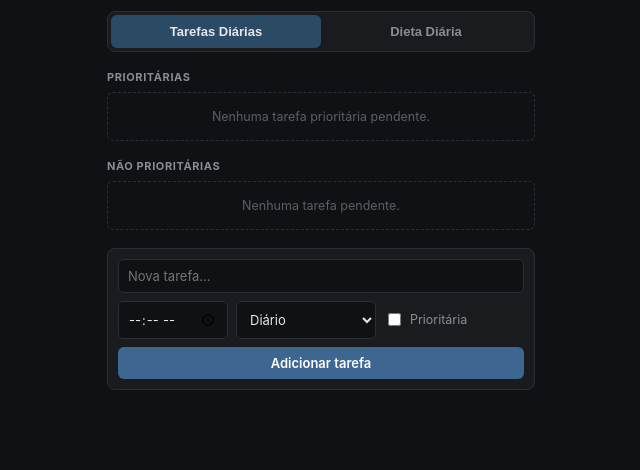
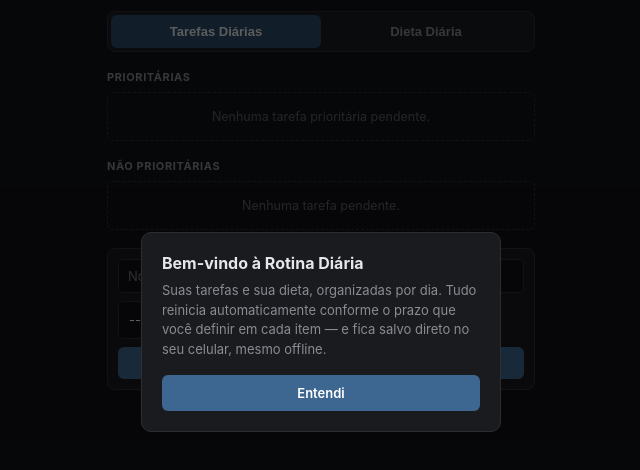
Before and after one commit to primeirou23-cloud/App-do-mallote, a plain HTML site: page index.html in a window 1280 px wide. Shown: the part 68-538 px from the top of the page, without its empty margins (319-959 px from the left). Drawn offline with Linux system fonts and the light colour scheme.

Commit message:
Add files via upload

```diff
--- a/index.html
+++ b/index.html
@@ -185,6 +185,39 @@
     letter-spacing: 1px;
     color: var(--muted2);
     margin-top: 20px;
+  }
+
+  .modal-overlay {
+    position: fixed;
+    inset: 0;
+    background: rgba(0,0,0,0.6);
+    display: flex;
+    align-items: center;
+    justify-content: center;
+    z-index: 100;
+    padding: 20px;
+  }
+  .modal-box {
+    background: var(--panel);
+    border: 1px solid var(--border);
+    border-radius: 10px;
+    padding: 20px;
+    max-width: 360px;
+    width: 100%;
+  }
+  .modal-title { font-size: 16px; font-weight: 700; margin-bottom: 8px; }
+  .modal-text { font-size: 13px; color: var(--muted); line-height: 1.5; margin-bottom: 16px; }
+  .modal-btn {
+    width: 100%;
+    background: var(--blue);
+    color: #fff;
+    border: none;
+    border-radius: 6px;
+    padding: 10px;
+    font-size: 13px;
+    font-weight: 600;
+    cursor: pointer;
+    font-family: inherit;
   }
 </style>
 </head>
@@ -510,6 +543,23 @@ function updateDateLabel() {
 }
 updateDateLabel();
 renderAll();
+showWelcomeIfFirstTime();
+
+function showWelcomeIfFirstTime() {
+  if (localStorage.getItem("rotina:welcomed")) return;
+  const overlay = el("div", { class: "modal-overlay" });
+  const box = el("div", { class: "modal-box" }, [
+    el("div", { class: "modal-title", text: "Bem-vindo à Rotina Diária" }),
+    el("div", { class: "modal-text", text: "Suas tarefas e sua dieta, organizadas por dia. Tudo reinicia automaticamente conforme o prazo que você definir em cada item — e fica salvo direto no seu celular, mesmo offline." }),
+  ]);
+  const btn = el("button", { class: "modal-btn", text: "Entendi", onclick: () => {
+    localStorage.setItem("rotina:welcomed", "1");
+    overlay.remove();
+  }});
+  box.appendChild(btn);
+  overlay.appendChild(box);
+  document.body.appendChild(overlay);
+}
 
 // checa reinício a cada minuto (caso o app fique aberto passando da meia-noite)
 setInterval(() => { updateDateLabel(); renderAll(); }, 60000);
```
